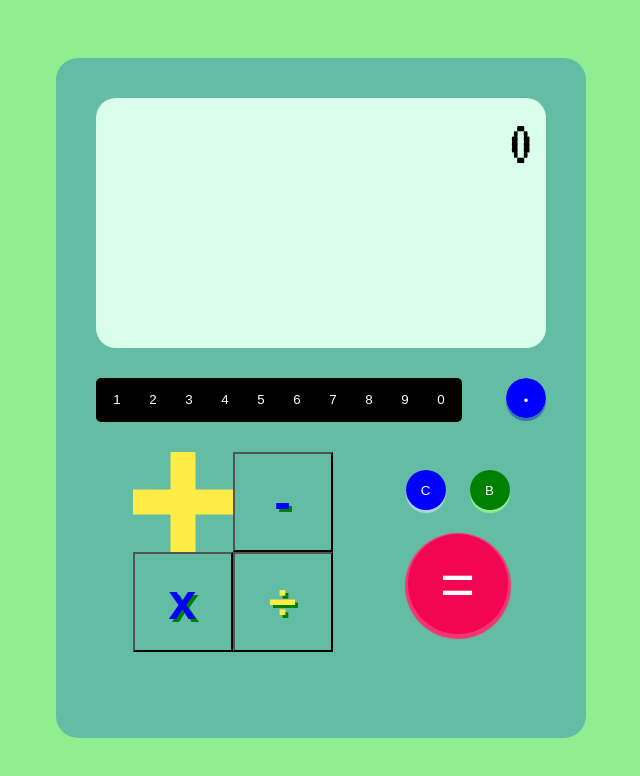
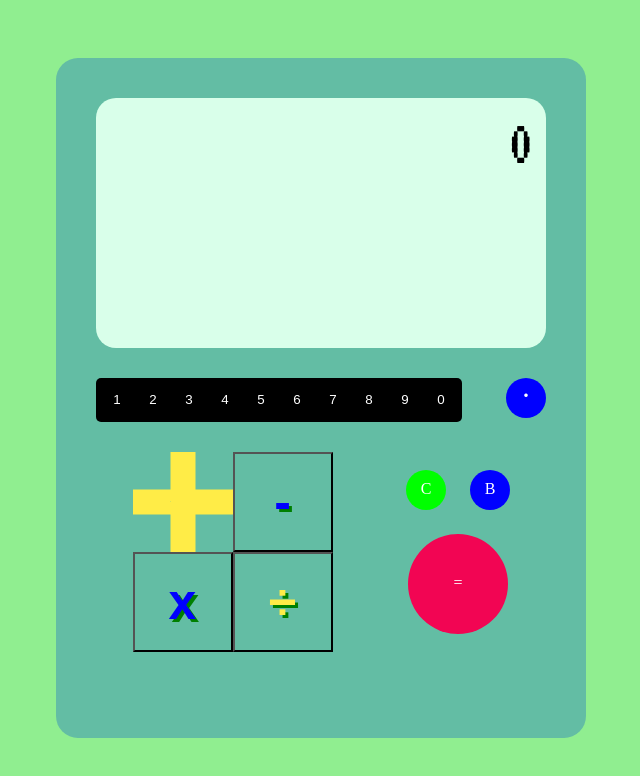
Before and after one commit to SpykerNZ/odin-calculator, a plain HTML site: page index.html in a window 1280 px wide. Shown: the whole page, without its empty margins (319-959 px from the left). Drawn offline with Linux system fonts and the light colour scheme.

Commit message:
update round buttons to svg format

```diff
--- a/index.html
+++ b/index.html
@@ -25,28 +25,29 @@
             <button data-key="0" class="digit">0</button>
             </div>
             <div class="right">
-            <svg data-key="dot" class="control">
-                **<a href="#">**
-                    <circle data-key="dot"
+                <svg width="40" height="40">
+                    <a href="#" data-key="dot" class="control">
+                        <circle data-key="dot"
                             cx="20"
                             cy="20"
                             r="20"
                             fill="#0000FF"/>
-                    <text x="20"
-                            y="25"
-                            fill="#FFFFFF"
-                            text-anchor="middle"
-                            alignment-baseline="middle">
+                        <text data-key="dot"
+                                x="20"
+                                y="20"
+                                fill="#FFFFFF"
+                                text-anchor="middle"
+                                alignment-baseline="middle">
                             &#183;
-                    </text>
-                    **</a>**
+                        </text>
+                    </a>
                 </svg>
             </div>
         </div>
         <div class="lower">
             <div class="operators">
-                <svg class="operator" width="100" height="100">
-                    <a href="#">
+                <svg width="100" height="100">
+                    <a href="#" data-key="add" class="operator">
                       <path data-key="add"
                             d="M 37.5 50 L 37.5 0 L 62.5 0 L 62.5 37.5 L 100 37.5 L 100 62.5 L 62.5 62.5 L 62.5 100 L 37.5 100 L 37.5 62.5 L 0 62.5 L 0 37.5 L 37.5 37.5
                             Z"
@@ -59,11 +60,59 @@
             </div>
             <div class="controls">
                 <div class="top">
-                    <button data-key="clear" class="control">C</button>
-                    <button data-key="back" class="control">B</button>
+                    <svg width="40" height="40">
+                        <a href="#" data-key="clear" class="control">
+                            <circle data-key="clear"
+                                cx="20"
+                                cy="20"
+                                r="20"
+                                fill="#00FF00"/>
+                            <text data-key="clear"
+                                    x="20"
+                                    y="20"
+                                    fill="#FFFFFF"
+                                    text-anchor="middle"
+                                    alignment-baseline="middle">
+                                C
+                            </text>
+                        </a>
+                    </svg>
+                    <svg width="40" height="40">
+                        <a href="#" data-key="back" class="control">
+                            <circle data-key="back"
+                                cx="20"
+                                cy="20"
+                                r="20"
+                                fill="#0000FF"/>
+                            <text data-key="back"
+                                    x="20"
+                                    y="20"
+                                    fill="#FFFFFF"
+                                    text-anchor="middle"
+                                    alignment-baseline="middle">
+                                B
+                            </text>
+                        </a>
+                    </svg>
                 </div>
                 <div class="bottom">
-                    <button data-key="equals" class="control">=</button>
+                    <svg width="100" height="100">
+                        <a href="#" data-key="equals" class="control">
+                            <circle data-key="equals"
+                                cx="50"
+                                cy="50"
+                                r="50"
+                                fill="#f20553"/>
+                            <text data-key="equals"
+                                    x="50"
+                                    y="50"
+                                    fill="#FFFFFF"
+                                    text-anchor="middle"
+                                    alignment-baseline="middle">
+                                =
+                            </text>
+                        </a>
+                    </svg>
                 </div>
             </div>
         </div>
--- a/script.js
+++ b/script.js
@@ -133,9 +133,9 @@ const controls = document.querySelectorAll('.control');
 const display = document.querySelector('.display');
 
 // Add Event Listeners
-digits.forEach(digit => digit.addEventListener('mousedown', pressDigit));
-operators.forEach(operator => operator.addEventListener('mousedown', pressOperator));
-controls.forEach(control => control.addEventListener('mousedown', pressControl));
+digits.forEach(digit => digit.addEventListener('click', pressDigit));
+operators.forEach(operator => operator.addEventListener('click', pressOperator));
+controls.forEach(control => control.addEventListener('click', pressControl));
 
 // Constant values
 const maxLineDigits = 16;
--- a/style.css
+++ b/style.css
@@ -155,6 +155,7 @@ body {
     justify-content: center;
 }
 
+/*
 .control[data-key='equals'] {
     background-color: #f20553;
     color: white;
@@ -204,4 +205,4 @@ body {
 .control[data-key='clear']:active {
     box-shadow: 0 0 0, inset 0 2px 1px lightblue;
     transform: translate(0px, 3px);
-}
+}*/
```
